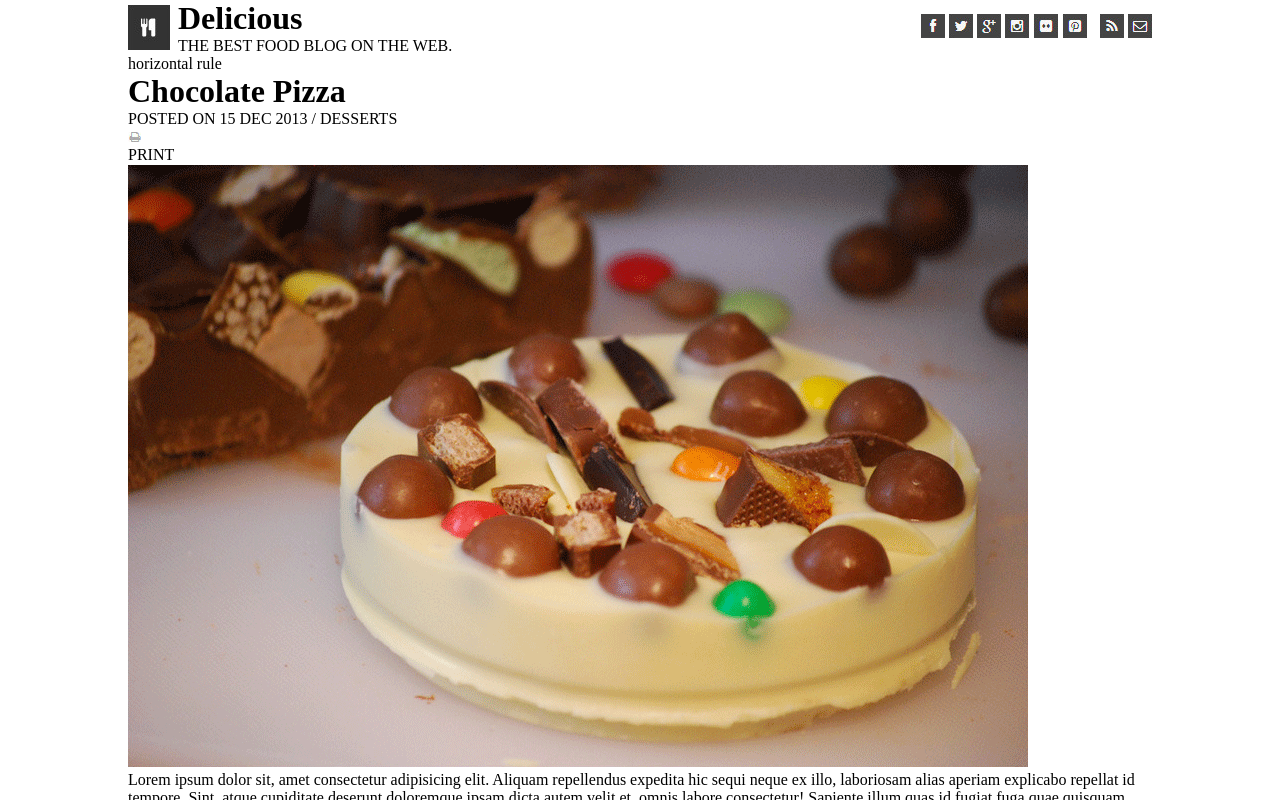
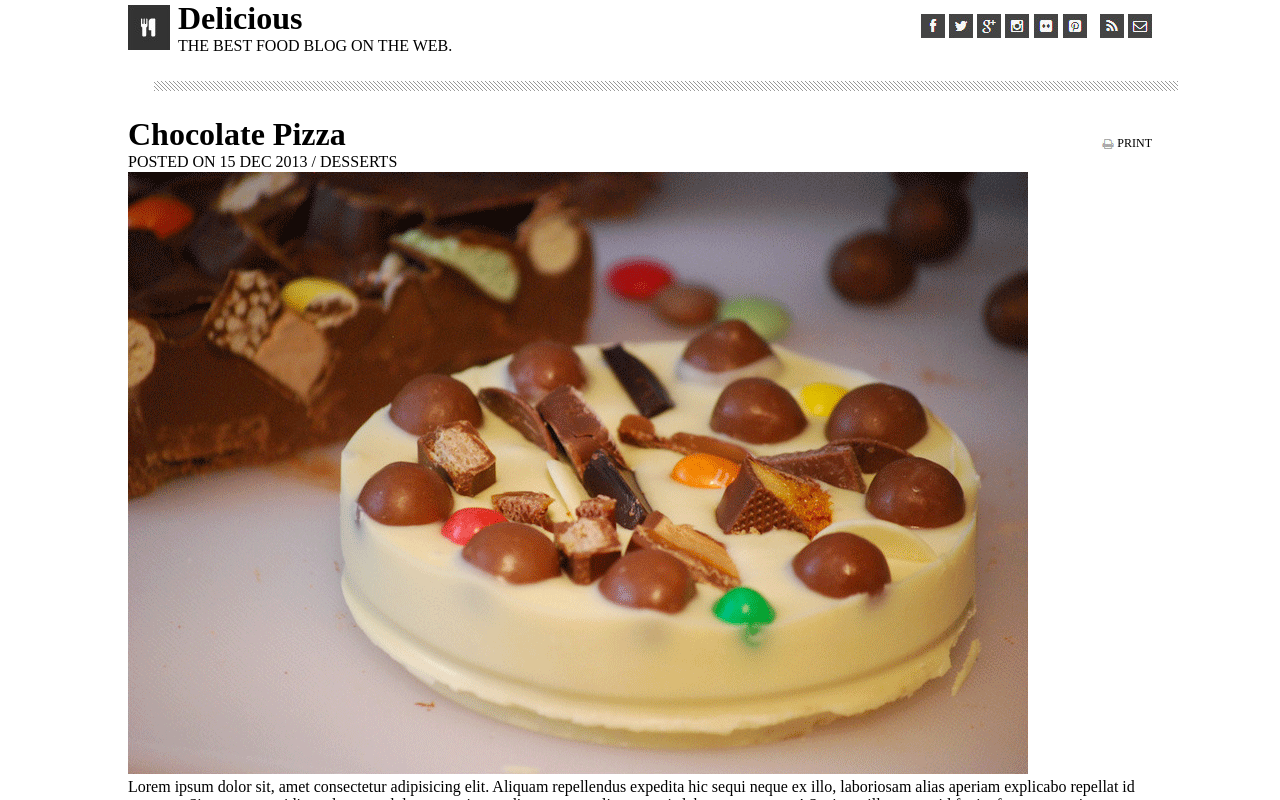
Before and after one commit to David-Del1/chocolate-pizza-april2021, a plain HTML site: page index.html in a window 1280 px wide. Shown: the top 800 px of the page. Drawn offline with Linux system fonts and the light colour scheme.

Commit message:
added spacing between elements

```diff
--- a/index.html
+++ b/index.html
@@ -38,22 +38,23 @@
                     <img src="assets/rss-icon.png">
                     <img src="assets/mail-icon.png">
                 </div>
-
             </div>
-
-
         </header>
-    <container class="hr">
-            horizontal rule
-        </container>
+        <div class="hr"></div>
         <main>
+            <div class="container">
+                <div class="chocolate-pizza-text">
                     <h1>Chocolate Pizza</h1>
                     <p>POSTED ON 15 DEC 2013 / DESSERTS</p>
+                </div>
                 <div class="print">
                     <img src="assets/print-icon.png">
                     <p>PRINT</p>
                 </div>
-            <div class="chocolate-pizza">
+            </div>
+
+
+            <div class="chocolate-pizza-img">
                 <img src="assets/choco-pizza.png">
             </div>
             <article>Lorem ipsum dolor sit, amet consectetur adipisicing elit. Aliquam repellendus expedita hic sequi neque ex illo, laboriosam alias aperiam explicabo repellat id tempore. Sint, atque cupiditate deserunt doloremque ipsam dicta autem velit et, omnis labore consectetur! Sapiente illum quas id fugiat fuga quae quisquam reprehenderit voluptatum molestiae, voluptatem culpa amet magni consectetur omnis est pariatur reiciendis odit fugit temporibus! Obcaecati numquam itaque ducimus unde accusamus nulla odio corporis ipsa enim quo soluta consequatur, nemo at id impedit est reiciendis animi facere accusantium excepturi aliquid aperiam fugiat dolores. Molestiae laborum accusamus, reprehenderit autem, dignissimos sunt, expedita amet dolorum exercitationem deserunt ullam?</article>
@@ -61,7 +62,7 @@
                 <img src="assets/list-bg.png".
             </div>
             <container class="hr">
-                horizontal rule
+
             </container>
             <footer>
                 <div class="about-author">
--- a/styles/style.css
+++ b/styles/style.css
@@ -14,6 +14,8 @@ body {
     align-items: center;
     justify-content: center;
 }
+
+/* Header CSS */
 
 .main-container {
     height: 100%;
@@ -51,3 +53,31 @@ header {
 .social {
     margin-right: 0.8rem;
 }
+
+/* HR CSS */
+container {
+    width: 100%;
+}
+
+.hr {
+    height: 10px;
+    width: 100%;
+    background-image: url('../assets/hr-img.png');
+    margin: 1.6rem;
+}
+
+.container {
+    display: flex;
+    justify-content: space-between;
+}
+
+.print {
+    display: flex;
+    align-items: center;
+
+}
+
+.print p {
+    font-size: 12px;
+    margin-left: 0.2rem;
+}
```
Lines whose indentation alone changed are shown as unchanged.
